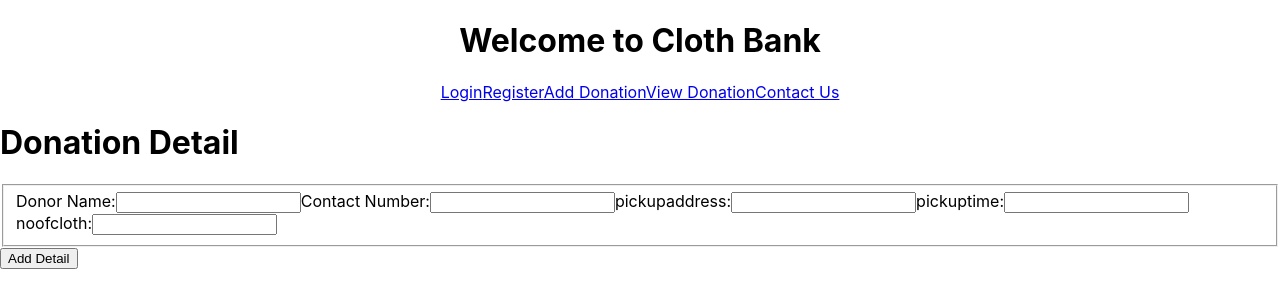
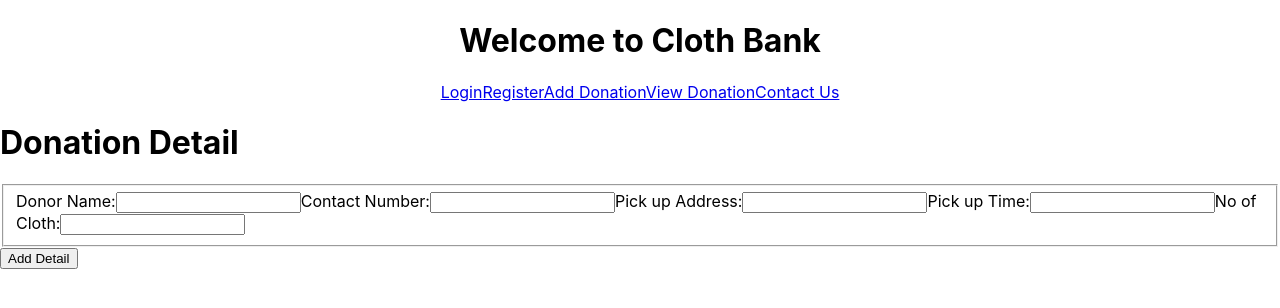
Before and after one commit to karunatamang/web_frontend, a React (Create React App) app: page /adddonation in a window 1280 px wide. Shown: the top 308 px of the page. Built offline with nearby package versions, Linux system fonts and the light colour scheme; the HTML template or start-up script is replaced by a standard one.

Commit message:
donation form

```diff
--- a/src/components/form/DonationForm.js
+++ b/src/components/form/DonationForm.js
@@ -59,15 +59,15 @@ class DonationForm extends Component {
                         <input type="number" name="contactnumber" value={this.state.contactnumber}
                             onChange={this.handleChange} required />
 
-                        <label for="pickupaddress">pickupaddress:</label>
+                        <label for="pickupaddress">Pick up Address:</label>
                         <input type="text" name="pickupaddress" value={this.state.pickupaddress}
                             onChange={this.handleChange} required />
 
-                        <label for="pickuptime">pickuptime:</label>
+                        <label for="pickuptime">Pick up Time:</label>
                         <input type="text" name="pickuptime" value={this.state.pickuptime}
                             onChange={this.handleChange} required />
 
-                        <label for="noofcloth">noofcloth:</label>
+                        <label for="noofcloth">No of Cloth:</label>
                         <input type="number" name="noofcloth" value={this.state.noofcloth}
                             onChange={this.handleChange} required />
 
```
